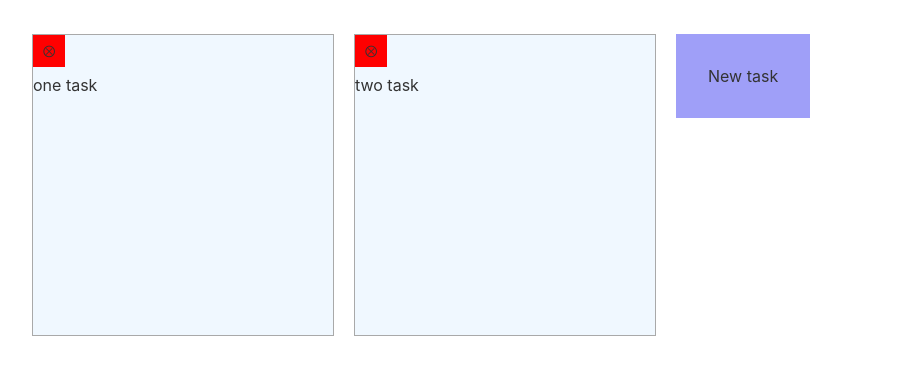
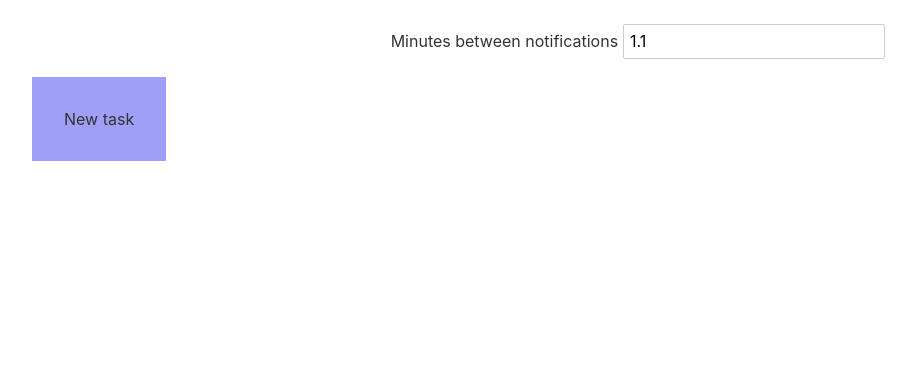
Before and after one commit to Resonious/Multifocus, a Svelte app: page / in a window 1280 px wide. Shown: the top 374 px of the page, without its empty margins (2-918 px from the left). Built offline with nearby package versions, Linux system fonts and the light colour scheme.

Commit message:
MVP baby

```diff
--- a/src/App.svelte
+++ b/src/App.svelte
@@ -1,37 +1,65 @@
 <script>
-  export let name;
+  // TODO load these bad boys from localstorage or something
+  let tasks = [];
 
-  let tasks = [
-    {
-      id: 0,
-      content: 'one task'
-    },
-    {
-      id: 1,
-      content: 'two task'
-    }
-  ];
-
+  // Next ID to be used for new tasks
   let nextId = tasks.length;
 
+  // How long between notifications (in minutes)
+  let notificationPeriodMinutes = 1.1;
+  $: notificationPeriodMilliseconds =
+    (notificationPeriodMinutes > 0.005) ? notificationPeriodMinutes * 60 * 1000 : 1000;
+
+  // Remove an existing task
   function removeTask(event) {
     const id = event.target.dataset.task;
     tasks = tasks.filter(t => t.id != id);
   }
 
+  // Create a new task
   function createTask() {
-    tasks = tasks.concat([{
-      id: nextId++,
-      content: ''
-    }])
+    tasks = [...tasks, { id: nextId++, content: '' }];
   }
+
+  // Get permission to send notifiactions
+  Notification.requestPermission().then((permission) => {
+    if (permission !== 'granted') {
+      console.error("Can't do much if you deny notifications");
+      return;
+    }
+  });
+
+  // Send notifications every once in awhile
+  let notification;
+  let selectedTaskId;
+  $: interval = (
+    clearInterval(interval) ||
+    setInterval(
+      () => {
+        if (notification) { notification.close() }
+        const task = tasks[Math.floor(Math.random() * tasks.length)];
+        if (task == undefined) return;
+
+        const strippedContent = task.content.replace(/(<([^>]+)>)/ig, ' ');
+
+        selectedTaskId = task.id;
+        notification = new Notification('Multifocus', { body: strippedContent })
+      },
+      notificationPeriodMilliseconds
+    )
+  );
 </script>
 
 <main>
+  <label>
+    Minutes between notifications
+    <input type='number' bind:value={notificationPeriodMinutes} />
+  </label>
+
   <div class='tasklist'>
     {#each tasks as {id, content}}
-      <div class='task'>
-        <button class='remove' data-task={id} on:click={removeTask}>⮾</button>
+      <div class='task' class:selected={selectedTaskId == id}>
+        <button class='remove' tabindex={id} data-task={id} on:click={removeTask}>⮾</button>
         <div class='taskbody' contenteditable=true bind:innerHTML={content}></div>
       </div>
     {/each}
@@ -70,6 +98,10 @@
     margin: 10px;
   }
 
+  .selected {
+    border: 2px solid blue;
+  }
+
   .newtask {
     background-color: unset;
     border: unset;
@@ -77,7 +109,7 @@
 
   .taskbody {
     width: 100%;
-    min-height: calc(var(--boxsize) - var(--buttonsize));
+    min-height: calc((var(--boxsize) - var(--buttonsize)) * 0.9);
 
     white-space: pre-wrap;
   }
--- a/src/main.js
+++ b/src/main.js
@@ -2,9 +2,7 @@ import App from './App.svelte';
 
 const app = new App({
   target: document.body,
-  props: {
-    name: 'world'
-  }
+  props: { }
 });
 
 export default app;
```
